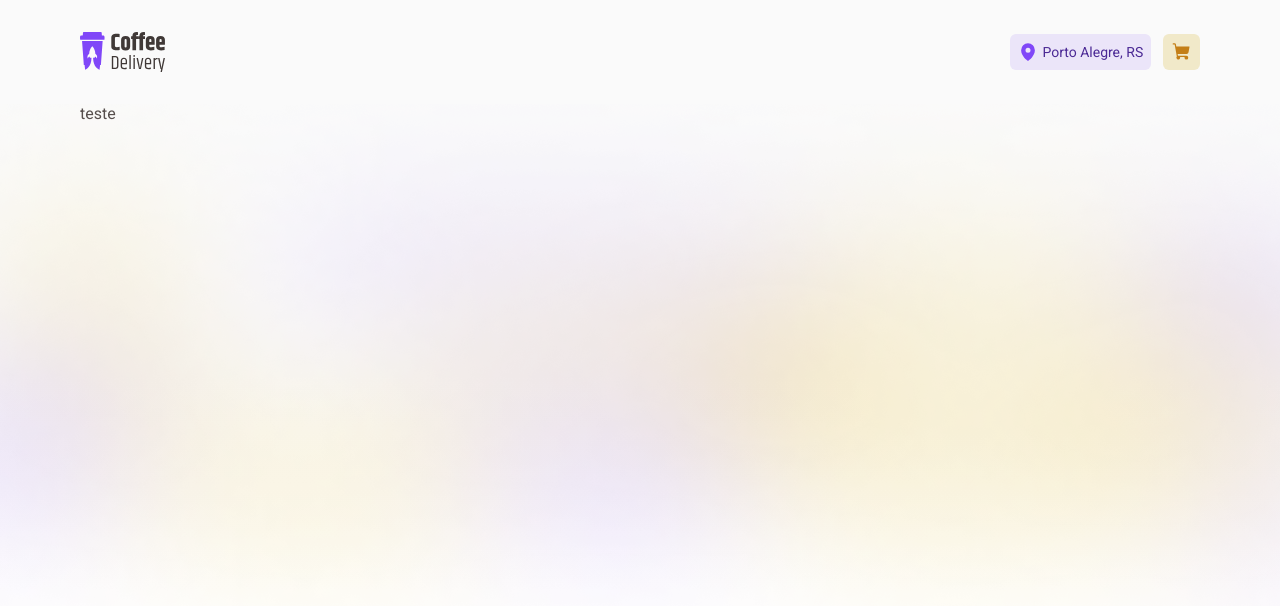
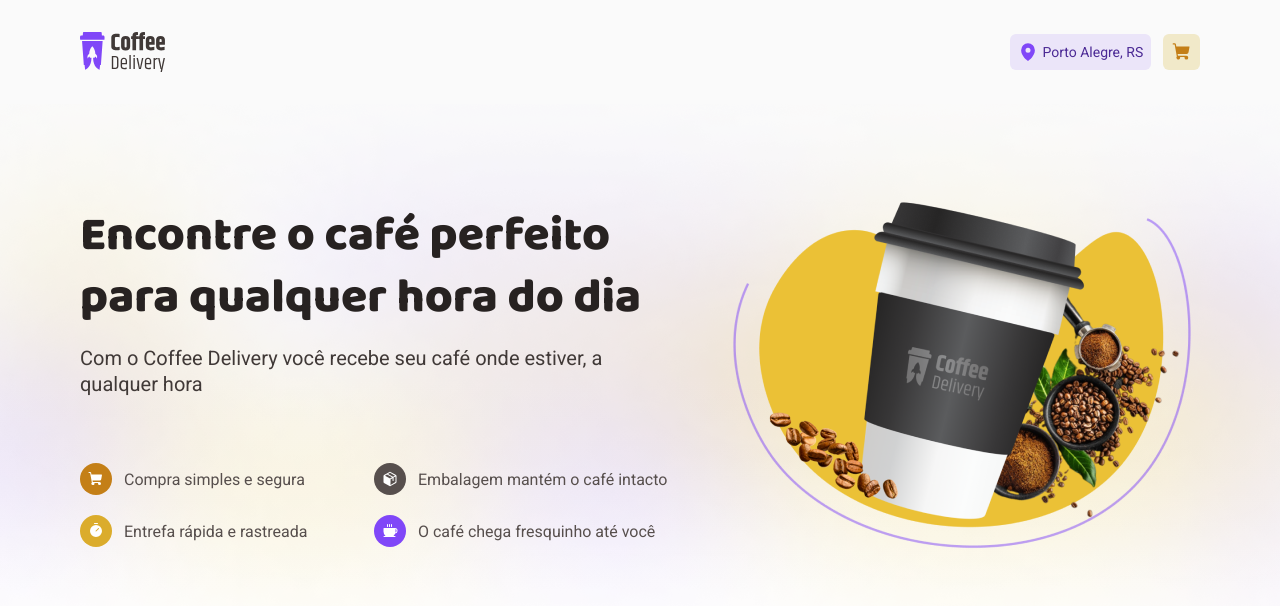
Before and after one commit to VinniC77/Coffee-Delivery, a React (Vite) app: page / in a window 1280 px wide. Shown: the top 606 px of the page. Built offline with nearby package versions, Linux system fonts and the light colour scheme.

Commit message:
Intro concluida

```diff
--- /dev/null
+++ b/src/components/InfoWithIcon/index.tsx
@@ -0,0 +1,17 @@
+import { ReactNode } from "react";
+import { IconContainer, InfoWithIconContainer } from "./styles";
+
+interface InfoWithIconProps {
+    icon: ReactNode;
+    text: string | ReactNode;
+    iconBg: string;
+}
+
+export function InfoWithIcon({ icon, text, iconBg }: InfoWithIconProps) {
+    return (
+        <InfoWithIconContainer>
+            <IconContainer iconBg={iconBg}>{icon}</IconContainer>
+                {typeof text === "string" ? <p>{text}</p> : text}
+        </InfoWithIconContainer>
+    )
+}
--- /dev/null
+++ b/src/components/InfoWithIcon/styles.ts
@@ -0,0 +1,22 @@
+import styled from "styled-components";
+
+export const InfoWithIconContainer = styled.div`
+    display: flex;
+    align-items: center;
+    gap: 0.75rem;
+`;
+
+interface IconContainerProps {
+    iconBg: string;
+}
+
+export const IconContainer = styled.div<IconContainerProps>`
+    width: 2rem;
+    height: 2rem;
+    border-radius: 50%;
+    background: ${({ iconBg }) => iconBg};
+    color: ${({ theme }) => theme.colors["base-white"]};
+    display: flex;
+    align-items: center;
+    justify-content: center;
+`;
--- /dev/null
+++ b/src/components/Typography.ts
@@ -0,0 +1,29 @@
+import styled from "styled-components";
+
+interface TitleTextProps {
+    size?: "xl" | "l" | "m" | "s" | "xs";
+    color?: "title" | "subtitle" | "text";
+    weight?: string | number
+}
+
+interface RegularTextProps {
+    size?: "l" | "m" | "s";
+    color?: "text" | "subtitle" | "label";
+    weight?: string | number
+}
+
+export const TitleText = styled.h1<TitleTextProps>`
+    color: ${({ theme, color}) => theme.colors[`base-${color ?? "title"}`]};
+    font-size: ${({ theme, size }) => theme.textSizes[`title-title-${size ?? "m"}`]};
+    font-family: ${({ theme }) => theme.fonts.title};
+    line-height: 130%;
+    font-weight: ${({ weight }) => weight ?? 800};
+`;
+
+export const RegularText = styled.p<RegularTextProps>`
+    color: ${({ theme, color}) => theme.colors[`base-${color ?? "title"}`]};
+    font-size: ${({ theme, size }) => theme.textSizes[`text-regular-${size ?? "m"}`]};
+    font-family: ${({ theme }) => theme.fonts.regular};
+    line-height: 130%;
+    font-weight: ${({ weight }) => weight ?? 400};
+`;
--- a/src/pages/Home/components/Intro/index.tsx
+++ b/src/pages/Home/components/Intro/index.tsx
@@ -1,11 +1,56 @@
-import { IntroContainer, IntroContent } from "./styles";
+import {
+  BenefitContainer,
+  IntroContainer,
+  IntroContent,
+  IntroTitle,
+} from "./styles";
+import introImg from "../../../../assets/intro-imagem.png";
+import { RegularText } from "../../../../components/Typography";
+import { InfoWithIcon } from "../../../../components/InfoWithIcon";
+import { ShoppingCart, Package, Timer, Coffee } from "phosphor-react";
+import { useTheme } from "styled-components";
 
 export function Intro() {
-    return (
-        <IntroContainer>
-            <IntroContent className="container">
-                <p>teste</p>
-            </IntroContent>
-        </IntroContainer>
-    )
+  const { colors } = useTheme();
+
+  return (
+    <IntroContainer>
+      <IntroContent className="container">
+        <div>
+          <section>
+            <IntroTitle size="xl">
+              Encontre o café perfeito para qualquer hora do dia
+            </IntroTitle>
+            <RegularText size="l" color="subtitle" as="h3">
+              Com o Coffee Delivery você recebe seu café onde estiver, a
+              qualquer hora
+            </RegularText>
+          </section>
+          <BenefitContainer>
+            <InfoWithIcon
+              iconBg={colors["brand-yellow-dark"]}
+              icon={<ShoppingCart weight="fill" />}
+              text="Compra simples e segura"
+            />
+            <InfoWithIcon
+              iconBg={colors["base-text"]}
+              icon={<Package weight="fill" />}
+              text="Embalagem mantém o café intacto"
+            />
+            <InfoWithIcon
+              iconBg={colors["brand-yellow"]}
+              icon={<Timer weight="fill" />}
+              text="Entrefa rápida e rastreada"
+            />
+            <InfoWithIcon
+              iconBg={colors["brand-purple"]}
+              icon={<Coffee weight="fill" />}
+              text="O café chega fresquinho até você"
+            />
+          </BenefitContainer>
+        </div>
+        <img src={introImg} alt="Imagem de café e copo plástico" />
+      </IntroContent>
+    </IntroContainer>
+  );
 }
--- a/src/pages/Home/components/Intro/styles.ts
+++ b/src/pages/Home/components/Intro/styles.ts
@@ -1,6 +1,7 @@
 import styled from "styled-components";
 import introBackgroundImg from '../../../../assets/intro-background.png';
 import { rgba } from 'polished';
+import { TitleText } from "../../../../components/Typography";
 
 export const IntroContainer = styled.section`
     width: 100%;
@@ -13,11 +14,26 @@
         ${theme.colors["base-background"]} 100%
     )`};
     background-size: cover;
-`
+    display: flex;
+    align-items: center;
+    justify-content: center;
+`;
 
 export const IntroContent = styled.div`
     display: flex;
     align-items: center;
     justify-content: space-between;
     gap: 3.5rem;
-`
+`;
+
+export const IntroTitle = styled(TitleText)`
+    margin-bottom: 1rem;
+`;
+
+export const BenefitContainer = styled.div`
+    width: 100%;
+    display: grid;
+    grid-template-columns: 1fr 1fr;
+    row-gap: 1.25rem;
+    margin-top: 4.125rem;
+`;
```
Also changed, not shown: src/assets/intro-imagem.png (added).
